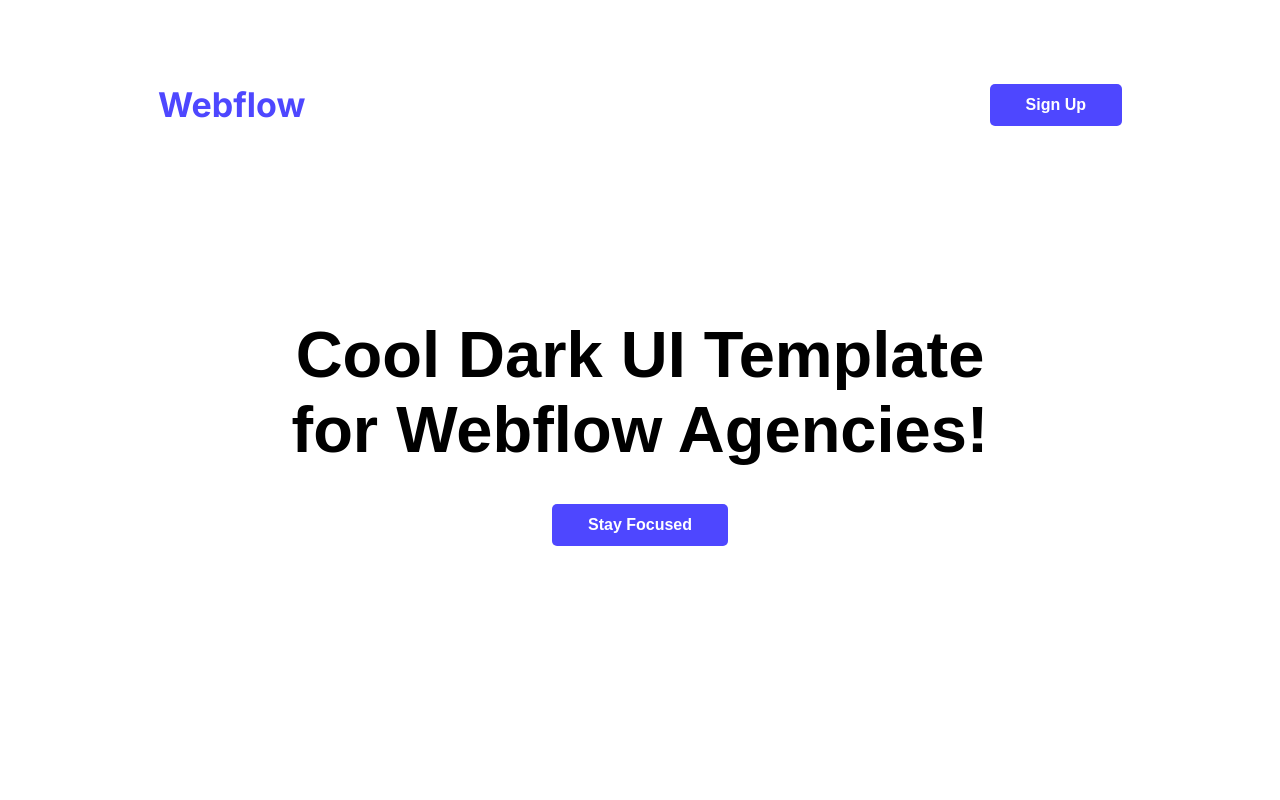
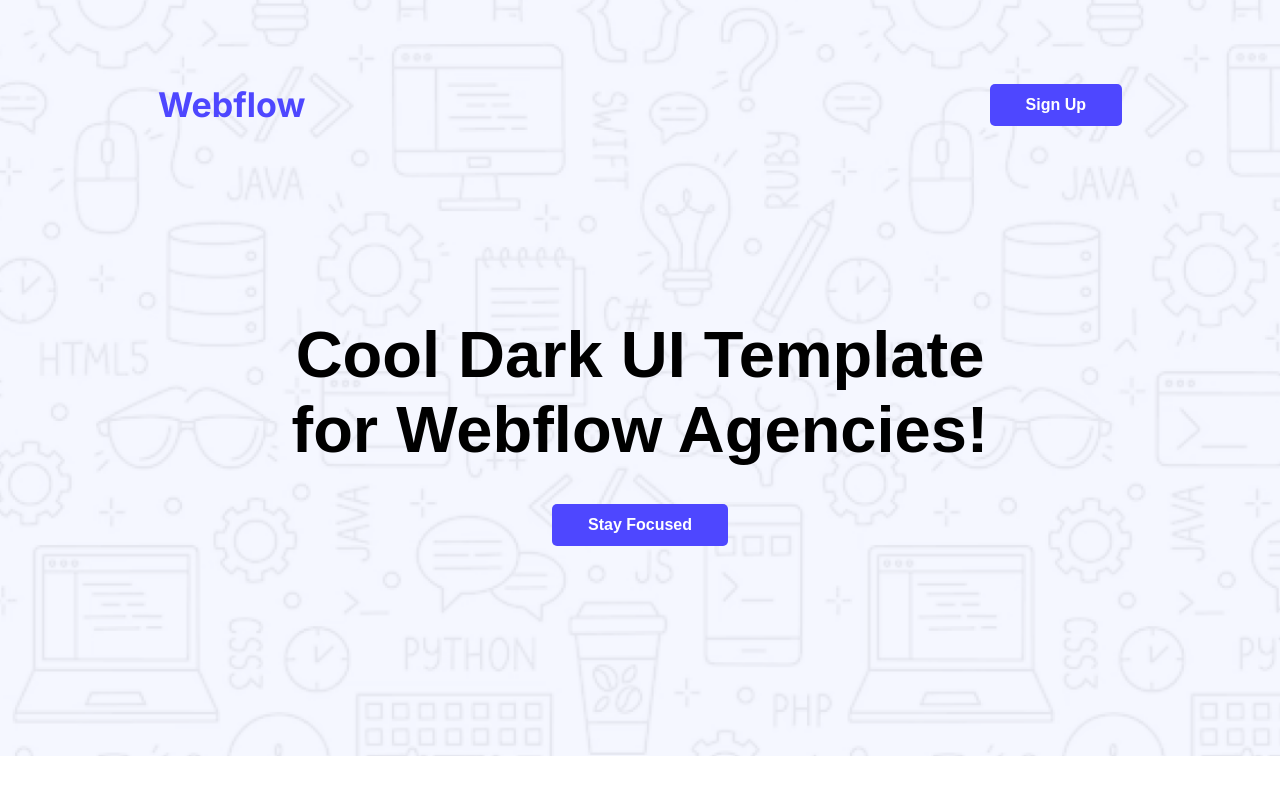
Before and after one commit to SamirMahmud28/Webflow-Agency-Website, a plain HTML site: page index.html in a window 1280 px wide. Shown: the top 800 px of the page. Drawn offline with Linux system fonts and the light colour scheme.

Commit message:
fixed more bugs

```diff
--- a/styles/webflow.css
+++ b/styles/webflow.css
@@ -3,7 +3,7 @@
     font-optical-sizing: auto;
     font-weight: normal;
     font-style: normal;
-    background-image: url('images/Hero-bg.png');
+    background-image: url('../images/Hero-bg.png');
     background-size: cover;
     background-repeat: no-repeat;
     background-position: center;
```
